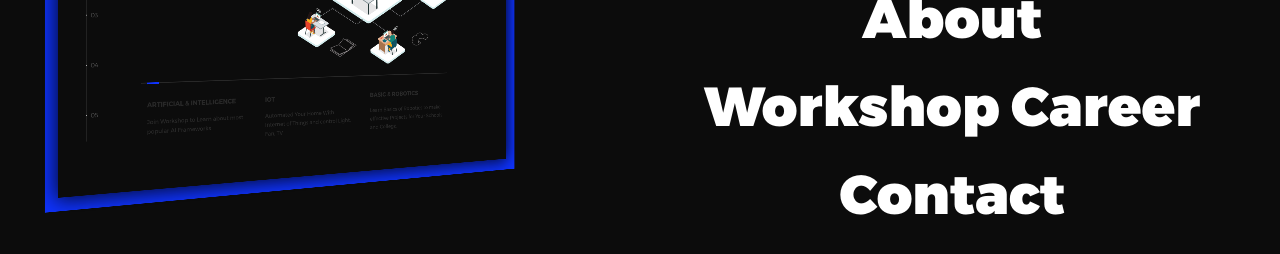
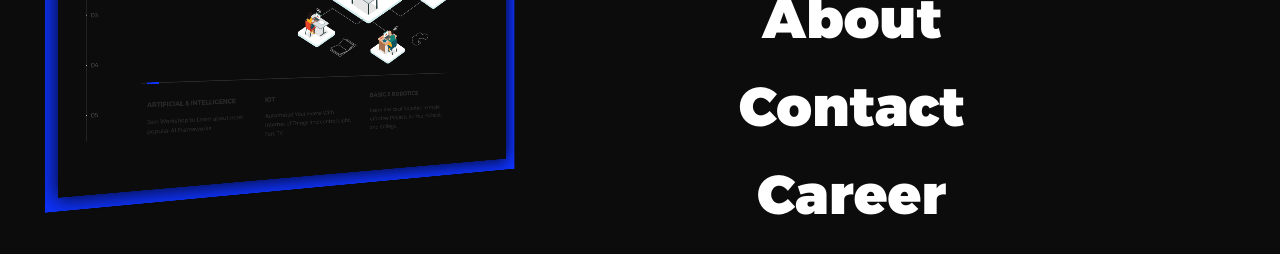
Before and after one commit to Snipthink/workshop.io, a plain HTML site: page index.html in a window 1280 px wide. Both pictures are taken after a click on the element 1191 px from the left and 35 px from the top of the page. Shown: the part 384-638 px from the top of the page. Drawn offline with nearby package versions, Linux system fonts and the light colour scheme.

Commit message:
image changes

```diff
--- a/index.html
+++ b/index.html
@@ -274,8 +274,8 @@
     <li class="is-active">Home</li>
     <li>Workshop</li>
     <li>About</li>
-    <li>Workshop Career</li>
       <li>Contact</li>
+       <li>Career</li>
   </ul>
 </div>
 
```
